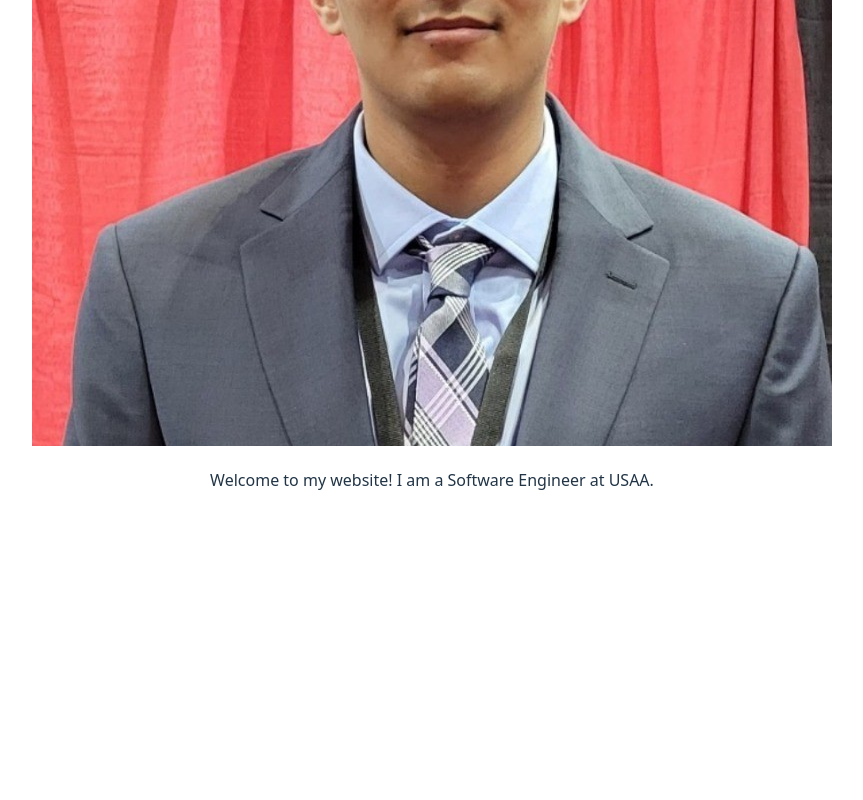
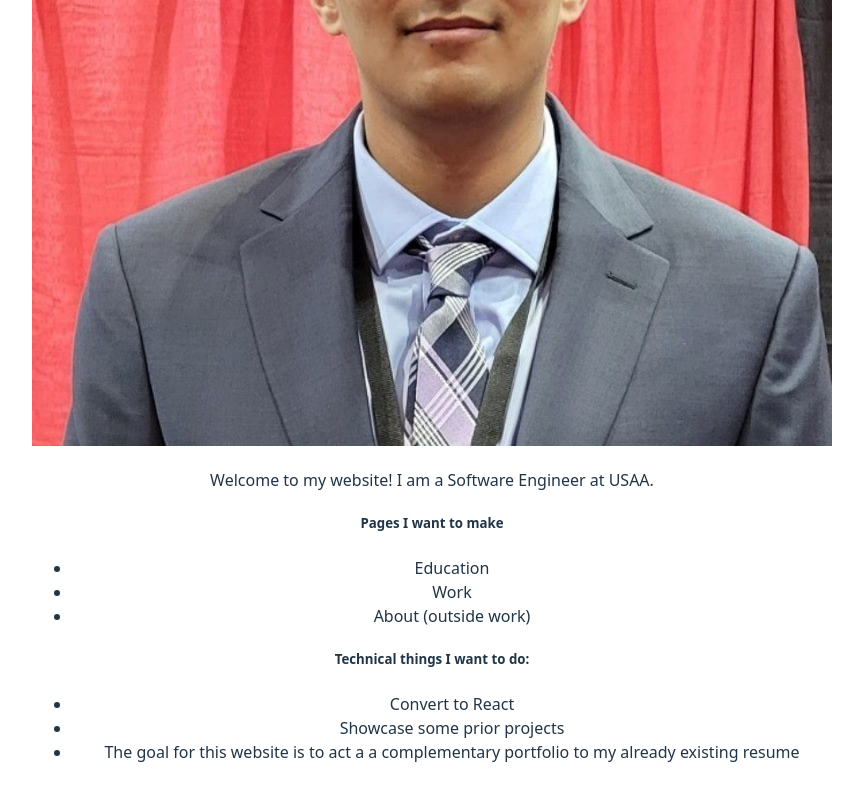
Before and after one commit to aramsing/aramsing.github.io, a React (Vite) app: page / in a window 1280 px wide. Shown: the part 462-1262 px from the top of the page, without its empty margins (208-1071 px from the left). Before the commit the page ends 1002 px from the top, so only its background shows below. Built offline with nearby package versions, Linux system fonts and the light colour scheme.

Commit message:
added goals

```diff
--- a/package.json
+++ b/package.json
@@ -1,7 +1,7 @@
 {
   "name": "aramsing.github.io",
   "private": true,
-  "version": "1.0.4",
+  "version": "1.0.5",
   "type": "module",
   "homepage": "https://aramsing.github.io",
   "scripts": {
--- a/src/App.tsx
+++ b/src/App.tsx
@@ -6,6 +6,21 @@ export default function App() {
       <h2>Hi, I'm Arjun Ramsinghani</h2>
       <img src="/1707169444707.jpg" alt="Arjun Ramsinghani at the Texas Tech Engineering Job Fair"/>
       <p>Welcome to my website! I am a Software Engineer at USAA.</p>
+
+        <h5>Pages I want to make</h5>
+        <ul style={{alignItems: 'flex-start', justifyContent: 'flex-start'}}>
+            <li>Education</li>
+            <li>Work</li>
+            <li>About (outside work)</li>
+        </ul>
+
+
+        <h5>Technical things I want to do:</h5>
+        <ul style={{alignItems: 'flex-start', justifyContent: 'flex-start'}}>
+            <li>Convert to React</li>
+            <li>Showcase some prior projects</li>
+            <li>The goal for this website is to act a a complementary portfolio to my already existing resume</li>
+        </ul>
     </>
   )
 }
```
Also changed, not shown: 1 other file (tests, documents, lock files or other folders).
